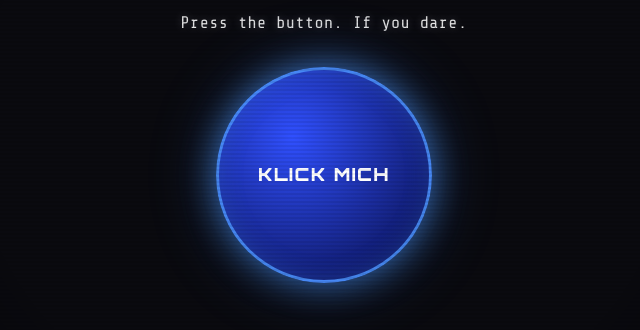
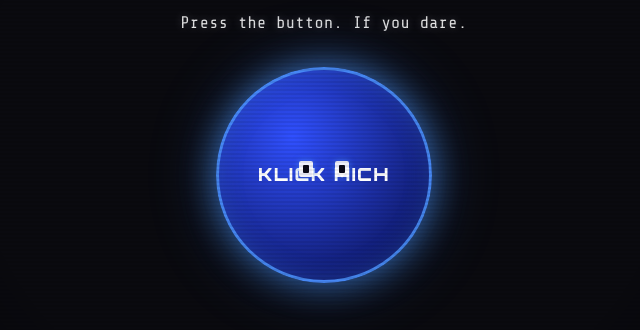
Before and after one commit to Kusaryy/button-smasher, an Electron app: page src/index.html in a window 900 px wide. Shown: the part 271-601 px from the top of the page, 126-766 px from the left. Drawn offline with nearby package versions, Linux system fonts and the light colour scheme.

Commit message:
feat: add base btn-face and btn-eye CSS

```diff
--- a/src/styles.css
+++ b/src/styles.css
@@ -423,6 +423,45 @@ body::after {
 #smash-button[data-phase="4"] .crack-5,
 #smash-button.broken-final    .crack-5,
 #smash-button[data-sub="3"]  .crack-5 { opacity: 0.8; }
+
+/* ─── BUTTON FACE ─────────────────────────────────────────────────────────── */
+
+.btn-face {
+  position: absolute;
+  top: 0; left: 0; right: 0; bottom: 0;
+  display: flex;
+  align-items: center;
+  justify-content: center;
+  gap: 22px;
+  pointer-events: none;
+  z-index: 3;
+  /* Eyes sit slightly above center */
+  padding-bottom: 12px;
+}
+
+.btn-eye {
+  width: 14px;
+  height: 16px;
+  border-radius: 2px;
+  background: rgba(255,255,255,0.92);
+  position: relative;
+  overflow: hidden;
+  box-shadow: 0 0 6px rgba(77,150,255,0.6);
+  transition: transform 0.12s ease-out, box-shadow 0.3s;
+}
+
+.btn-pupil {
+  position: absolute;
+  width: 6px;
+  height: 8px;
+  background: #0a0a18;
+  border-radius: 1px;
+  /* Default: centered */
+  top: 50%;
+  left: 50%;
+  transform: translate(-50%, -50%);
+  transition: transform 0.15s ease-out;
+}
 
 /* Button text node */
 #button-text {
```
